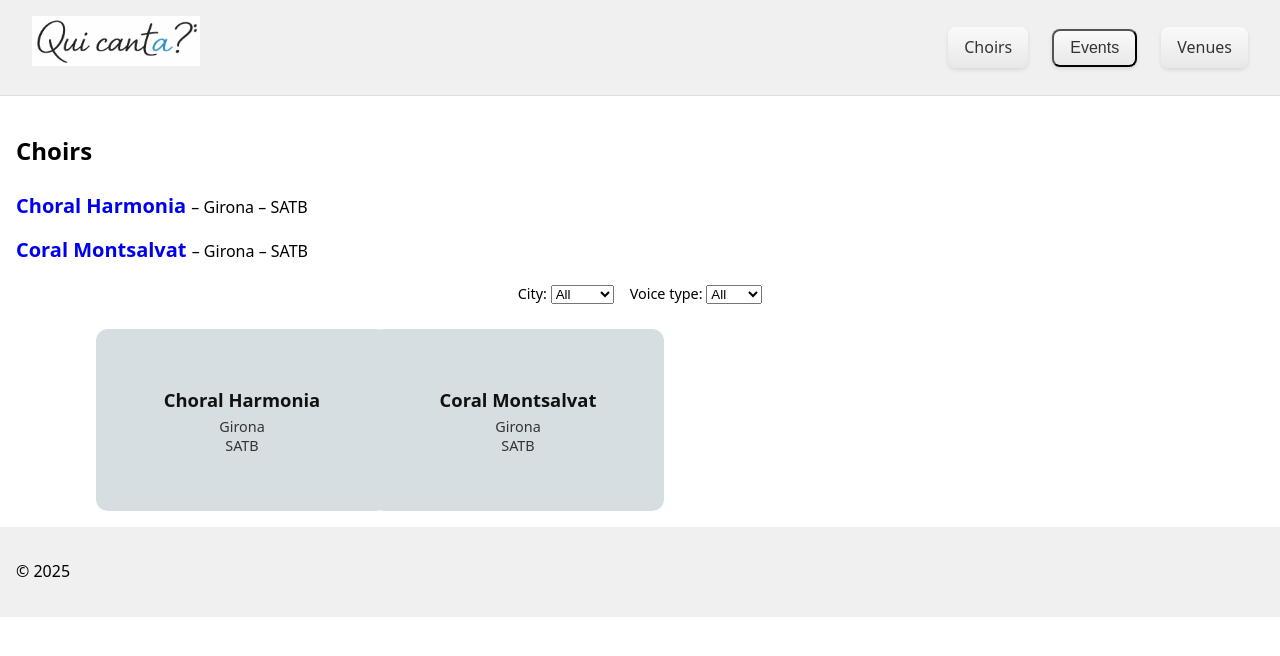
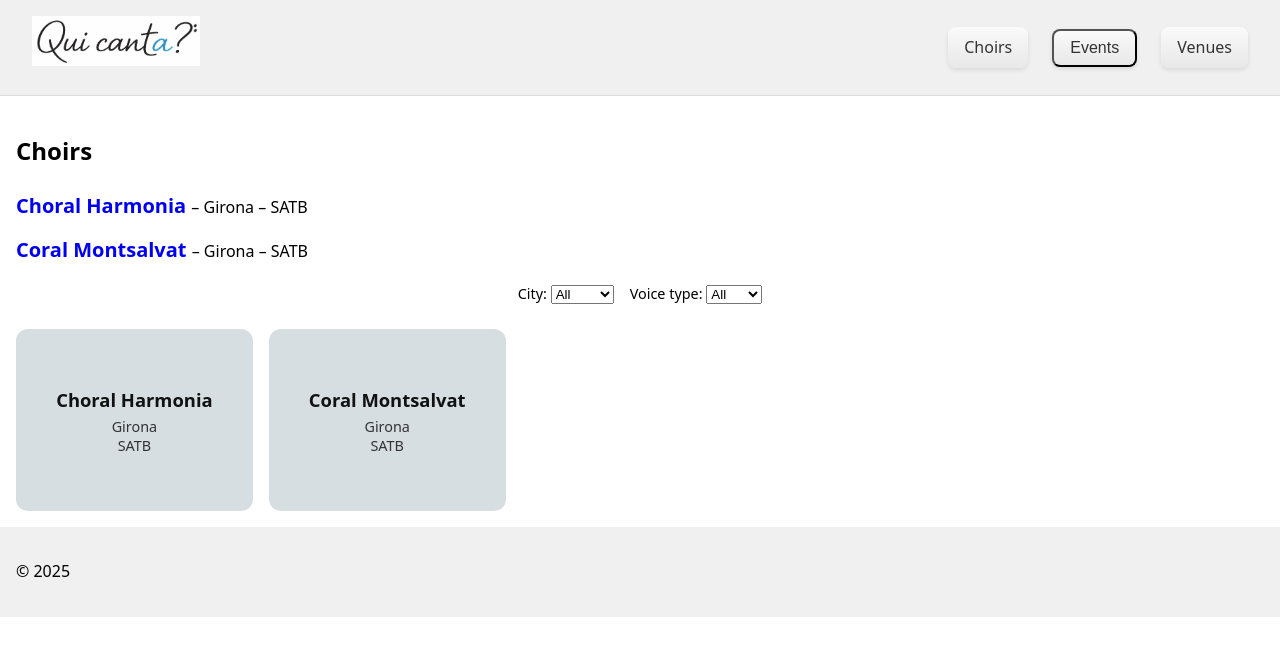
Before and after one commit to jllobera/quicanta, a Jekyll site: the page built from choirs.md, in a window 1280 px wide. Shown: the top 656 px of the page. Built offline with Jekyll 4.4.1, drawn with Linux system fonts in a browser that asks for light colours.

Commit message:
Restore previous choir grid and card styles
Revert changes to choir grid column settings and card width.

```diff
--- a/assets/css/choirs.css
+++ b/assets/css/choirs.css
@@ -16,8 +16,8 @@
 
 .choir-grid {
   display: grid;
-  /* grid-template-columns: repeat(auto-fill, minmax(220px, 1fr)); */
-  grid-template-columns: repeat(auto-fill, 260px);
+  grid-template-columns: repeat(auto-fill, minmax(220px, 1fr));
+  /* grid-template-columns: repeat(auto-fill, 260px); */
   gap: 1rem;
   justify-content: center;
 }
@@ -36,7 +36,7 @@
 .choir-card {
   position: relative;
   display: block;
-  width: 260px;
+  /* width: 260px; */
   min-height: 150px;
   padding: 1rem;
   border-radius: 0.75rem;
```
